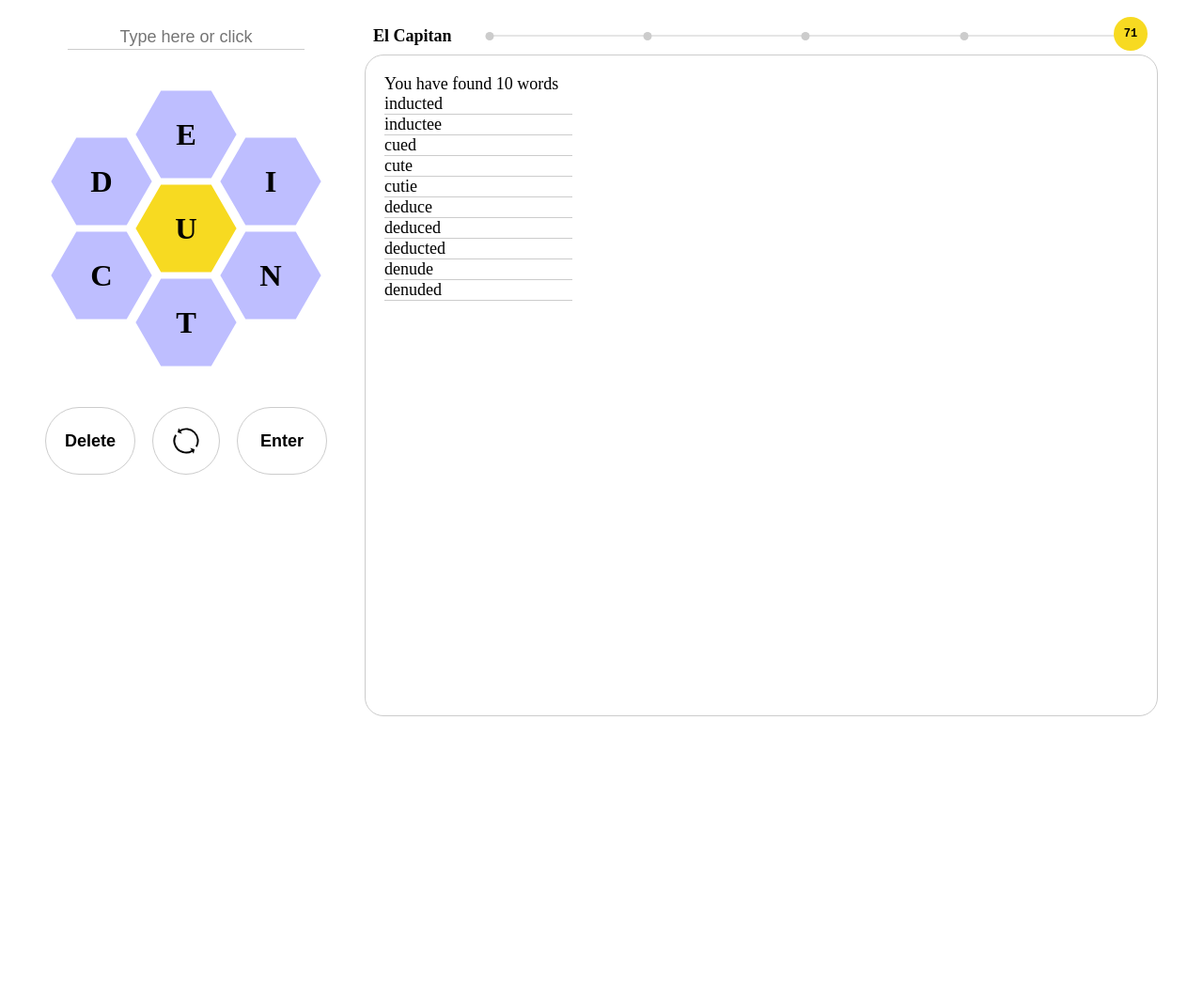
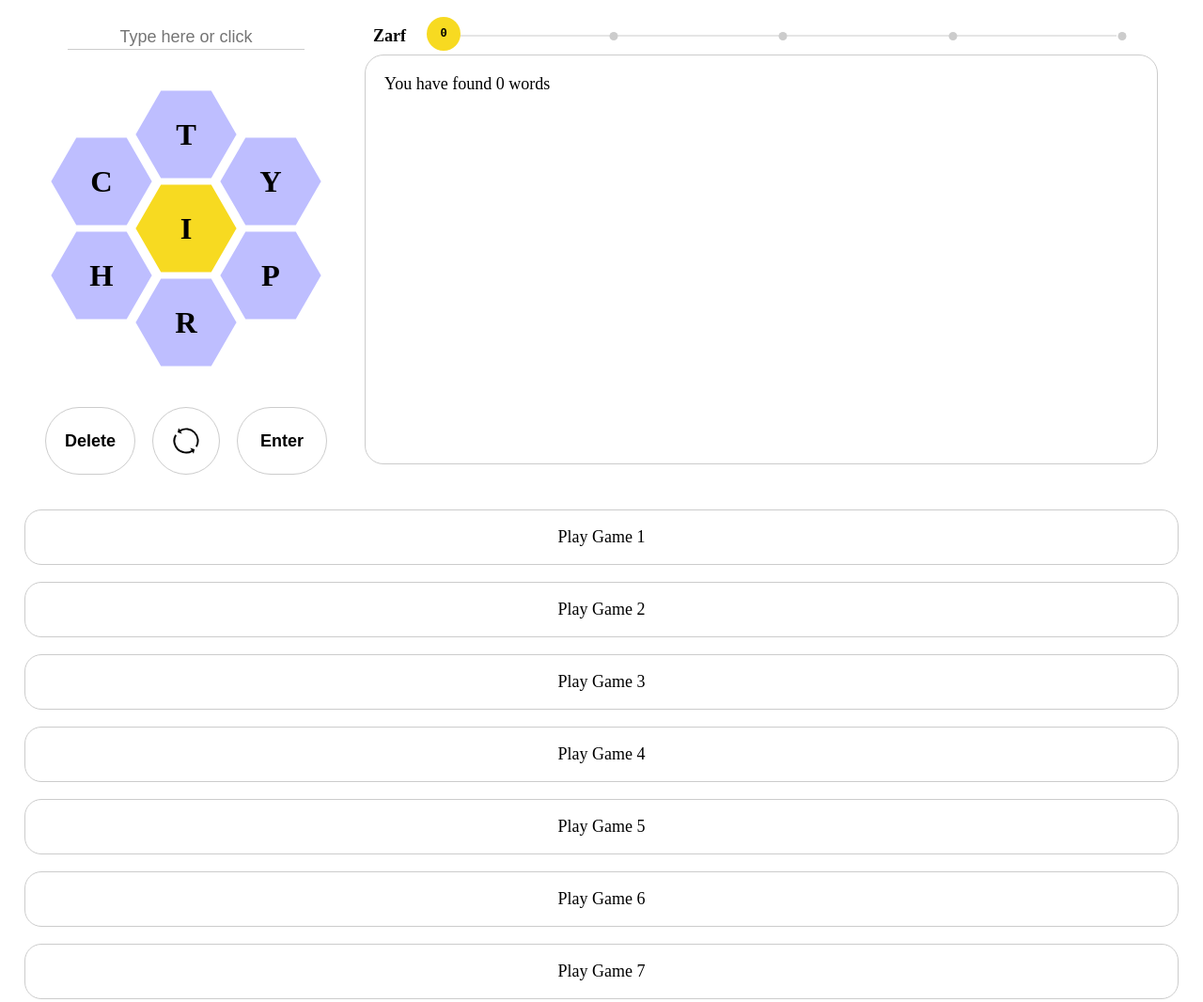
Before and after one commit to skortchmark9/spelling_bee, a plain HTML site: page index.html in a window 1280 px wide. Shown: the top 1066 px of the page at 94% size. Before the commit the page ends 800 px from the top, so only its background shows below. Drawn offline with Linux system fonts and the light colour scheme.

Commit message:
omg im done

```diff
--- a/game.js
+++ b/game.js
@@ -7,6 +7,7 @@ function shuffleArray(array) {
 
 export class Game {
     constructor(center, outers, answers) {
+        shuffleArray(outers);
         this.center = center;
         this.outers = outers;
         this.letters = outers.concat(center);
@@ -20,7 +21,12 @@ export class Game {
             { score: 40, label: 'Falso Fuego' },
             { score: 50, label: 'El Capitan' },
         ];
-        tiers.forEach((tier, i) => tier.idx = i);
+
+        for (let i = 0; i < tiers.length; i++) {
+            const tier = tiers[i];
+            tier.idx = i;
+            tier.score = Math.round(this.maxScore * (i / tiers.length));
+        }
 
         this.tiers = tiers;
     }
@@ -41,7 +47,7 @@ export class Game {
         return this.answers.includes(word);
         return true;
     }
-    _isPangram(word) {
+    isPangram(word) {
         const remainingChars = new Set(this.letters);
         for (const char of word) {
             remainingChars.delete(char);
@@ -55,7 +61,7 @@ export class Game {
         if (word.length === 4) {
             return 1;
         }
-        if (this._isPangram(word)) {
+        if (this.isPangram(word)) {
             return word.length + 7;
         }
         return word.length;
@@ -71,6 +77,13 @@ export class Game {
         }
         return score;
     }
+    get maxScore() {
+        let score = 0;
+        for (const word of this.answers) {
+            score += this.scoreNew(word);
+        }
+        return score;
+    }
     get currentTier() {
         const score = this.score;
         let currentTier = this.tiers[0];
--- /dev/null
+++ b/games.js
@@ -0,0 +1,57 @@
+import { Game } from "./game.js";
+
+function createGame({ word, center, answers }) {
+    const outers = new Set(word.replaceAll(center, '').split(''));
+    answers.push(word);
+    return new Game(center, [...outers], answers);
+}
+
+const data = [
+    {
+        word: 'triptych',
+        center: 'i',
+        answers: ["city", "trip", "rich", "chip", "thirty", "pitch" ],
+    },
+    {
+        word: 'gouache',
+        center: 'h',
+        answers: ["each", "huge", "coach", "echo", "cache"],
+    },
+    {
+        word: 'fritopie',
+        center: 'f',
+        answers: ["free", "offer", "fire", "feet", "effort", "foot", "profit", "fort", "refer", "proof", "prefer", "roof", "reef"],
+    },
+    {
+        word: 'licorace',
+        center: 'o',
+        answers: ["local", "color", "error", "role", "cool", "core", "oral", "roll", "oracle", "coal", "coral", "roller", "collar", "locale", "cooler"],
+    },
+    {
+        word: 'flippers',
+        center: 'p',
+        answers: ["press", "replies", "sleep", "peer", "pipe", "prefer", "pills", "slip", "pill", "pepper", "lips", "ripe", "spell", "prep", "flip", "pipes", "prefers", "spies", "sleeps", "peers"],
+    },
+    {
+        word: 'schlomp',
+        center: 'l',
+        answers: ["school", "schools", "loss", "cool", "pool", "poll", "loop", "polls", "solo", "polo", "pools", "loops"],
+    },
+    {
+        word: 'crosstrek',
+        center: 'r',
+        answers: ["stock", "rock", "took", "creek", "cook", "seek", "stocks", "socket", "seeker", "rocks", "stroke", "trek", "seeks", "socks", "rocket", "seekers", "cork"],
+    },
+    {
+        word: 'mineral',
+        center: 'r',
+        answers: ["real", "area", "learn", "near", "marine", "earlier", "remain", "rare", "manner", "miller", "rain", "linear", "rear", "earn", "airline", "inner", "rail", "alarm", "arena", "mineral", "marina", "earl", "reel", "aerial", "realm"],
+    },
+    {
+        word: 'saltine',
+        center: 'i',
+        answers: [     "site", "list", "line", "sites", "title", "still", "little", "lines", "lists", "titles", "listen", "satellite", "initial", "install", "saint", "essential", "assistant", "assist", "instant", "nine", "Tennis", "Stainless", "till", "lies", "silent", "elite", "illness", "titans", "intent", "entities", "ties", "tail", "alien", "Essentials", "isle", "nail", "inns", "tile", "inline", "intense", "alias", "saints", "satin", "nails", "assists", "tiles", "sail" ],
+    },
+]
+
+export const games = data.map(createGame);
--- a/index.html
+++ b/index.html
@@ -2,8 +2,6 @@
     <head>
         <style>
             body {
-                display: flex;
-                justify-content: center;
                 font-size: large;
             }
 
@@ -267,6 +265,10 @@
                 border-bottom: 1px solid #ccc;
             }
 
+            .pangram {
+                background: #f7da21;
+            }
+
             #progress {
                 position: relative;
                 flex-grow: 1;
@@ -308,15 +310,37 @@
                 bottom: -11px;
             }
 
+            .game-select {
+                padding: 1em;
+                border: 1px solid #ccc;
+                border-radius: 1em;
+                text-align: center;
+                margin: 1em;
+            }
+
         </style>
         <script type="module">
             import { SpellingBee } from './main.js';
+            import { games } from './games.js';
 
             document.addEventListener('DOMContentLoaded', () => {
                 const container = document.querySelector('#bee');
-                window.bee = new SpellingBee(container);
+                const bee = new SpellingBee(container, games[0]);
+                window.bee = bee;
+
+                const gamesList = document.querySelector('#games-list');
+                for (let i = 0; i < games.length; i++) {
+                    const div = document.createElement('div');
+                    div.classList.add('game-select');
+                    div.innerText = `Play Game ${i + 1}`;
+                    gamesList.appendChild(div);
+
+                    div.addEventListener('click', () => {
+                        bee.newGame(games[i]);
+                    });
+                }
+
             });
-
         </script>
     </head>
     <body>
@@ -387,5 +411,8 @@
                 </div>
             </section>
         </div>
+        <div id="games-list">
+
+        </div>
     </body>
 </html>
--- a/main.js
+++ b/main.js
@@ -1,18 +1,6 @@
 import { Game } from './game.js';
+import { games } from './games.js';
 
-const words = [
-    'triptych',
-    'gouache',
-    'saltine',
-    'fritopie',
-    'licorace',
-    'flippers',
-    'dartboard',
-    'schlomp',
-    'crosstrek',
-    'mineral',
-    'boulder',
-];
 
 const timeout = (n) => new Promise((resolve) => setTimeout(resolve, n));
 
@@ -22,77 +10,83 @@ const bindEvents = (node, evts, callback) => {
     }
 }
 
-const initialGame = new Game('u', [ 'd', 'e', 'i', 'n', 't', 'c'], [
-    "inducted",
-    "inductee",
-    "cued",
-    "cute",
-    "cutie",
-    "deduce",
-    "deduced",
-    "deduct",
-    "deducted",
-    "denude",
-    "denuded",
-    "deuce",
-    "duct",
-    "ducted",
-    "dude",
-    "duded",
-    "duet",
-    "duetted",
-    "dunce",
-    "dune",
-    "dunned",
-    "educe",
-    "educed",
-    "endue",
-    "endued",
-    "ennui",
-    "etude",
-    "induce",
-    "induced",
-    "induct",
-    "intuit",
-    "intuited",
-    "nude",
-    "nudie",
-    "tune",
-    "tuned",
-    "tunic",
-    "tutee",
-    "tutted",
-    "tutti",
-    "tutu",
-    "uncut",
-    "undecided",
-    "undetected",
-    "undid",
-    "undue",
-    "unedited",
-    "unintended",
-    "unit",
-    "unite",
-    "united",
-    "unneeded",
-    "untie",
-    "untied",
-    "untune",
-    "untuned"
-]
-);
+// const initialGame = new Game('u', [ 'd', 'e', 'i', 'n', 't', 'c'], [
+//     "inducted",
+//     "inductee",
+//     "cued",
+//     "cute",
+//     "cutie",
+//     "deduce",
+//     "deduced",
+//     "deduct",
+//     "deducted",
+//     "denude",
+//     "denuded",
+//     "deuce",
+//     "duct",
+//     "ducted",
+//     "dude",
+//     "duded",
+//     "duet",
+//     "duetted",
+//     "dunce",
+//     "dune",
+//     "dunned",
+//     "educe",
+//     "educed",
+//     "endue",
+//     "endued",
+//     "ennui",
+//     "etude",
+//     "induce",
+//     "induced",
+//     "induct",
+//     "intuit",
+//     "intuited",
+//     "nude",
+//     "nudie",
+//     "tune",
+//     "tuned",
+//     "tunic",
+//     "tutee",
+//     "tutted",
+//     "tutti",
+//     "tutu",
+//     "uncut",
+//     "undecided",
+//     "undetected",
+//     "undid",
+//     "undue",
+//     "unedited",
+//     "unintended",
+//     "unit",
+//     "unite",
+//     "united",
+//     "unneeded",
+//     "untie",
+//     "untied",
+//     "untune",
+//     "untuned"
+// ]
+// );
 
-initialGame.found = ['inducted', 'inductee', 'cued', 'cute', 'cutie', 'deduce', 'deduced', 'deducted', 'denude', 'denuded']
+// initialGame.found = ['inducted', 'inductee', 'cued', 'cute', 'cutie', 'deduce', 'deduced', 'deducted', 'denude', 'denuded']
+const initialGame = games[8];
 
 export class SpellingBee {
-    constructor(container) {
+    constructor(container, game) {
         this._container = container;
-        this._game = null;
+        this._game = game;
 
         this._setupEvents(container);
-        this._setupTiles(initialGame);
-        this._setupProgress(initialGame);
-        this._showScore(initialGame);
+
+        this.newGame(game);
+    }
+    newGame(game) {
+        this._game = game;
+        this._setupTiles(this._game);
+        this._setupProgress(game);
+        this._showScore(game);
     }
     _setupEvents(container) {
         const cells = [...container.querySelectorAll('.hive-cell')];
@@ -148,6 +142,7 @@ export class SpellingBee {
     }
     _setupProgress(game) {
         const progress = this._container.querySelector('#progress-dots');
+        progress.innerHTML = '';
         game.tiers.forEach(() => {
             const div = document.createElement('div');
             div.classList.add('progress-dot');
@@ -161,6 +156,8 @@ export class SpellingBee {
         count.innerText = `You have found ${numWords} ${numWords === 1 ? 'word' : 'words'}`;
         if (numWords) {
             count.classList.add('found-some');
+        } else {
+            count.classList.remove('found-some');
         }
 
         const list = this._container.querySelector('#words-list');
@@ -168,6 +165,9 @@ export class SpellingBee {
         game.found.forEach((result) => {
             const div = document.createElement('div');
             div.classList.add('found-word');
+            if (game.isPangram(result)) {
+                div.classList.add('pangram');
+            }
             div.innerText = result;
             list.appendChild(div);
         });
@@ -177,8 +177,11 @@ export class SpellingBee {
         const currentTier = game.currentTier;
         const perTier = 100 / (game.tiers.length - 1);
         progressCurrent.style.left = `${currentTier.idx * perTier}%`;
+        this._container.querySelector('#tier').innerText = currentTier.label;
 
-        this._container.querySelector('#tier').innerText = currentTier.label;
+        if (game.score === game.maxScore) {
+            this._container.querySelector('#tier').innerText = 'Holy Mother!!';
+        }
     }
     async delete() {
         const input = this._container.querySelector('#text-input');
```
Also changed, not shown: words.js (+0 -17 lines).
